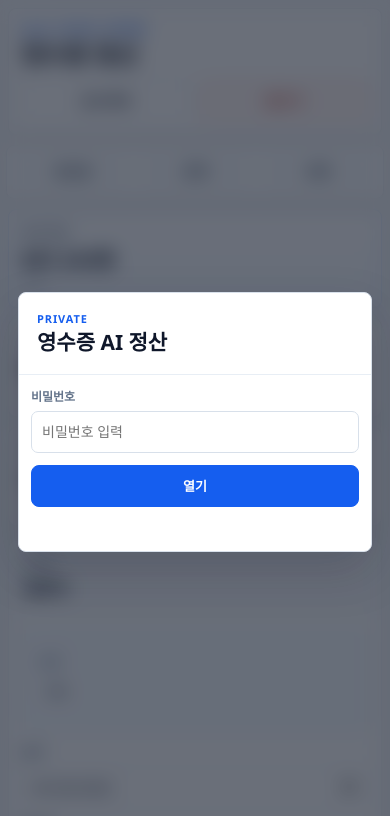
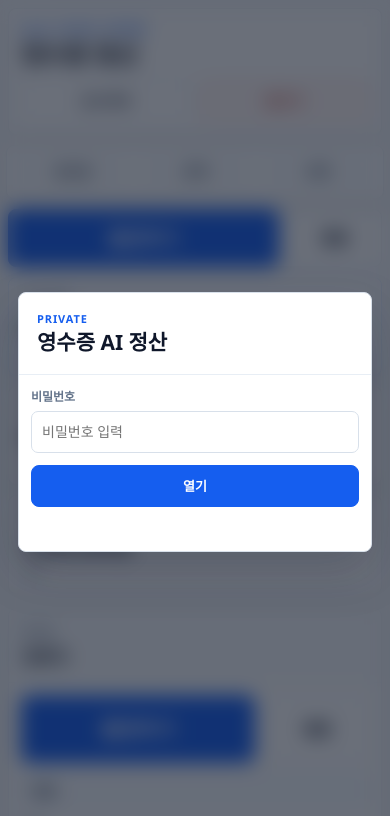
Before and after one commit to fogodoeo/slash-boss-timer, a website: page slash-check-app/travel.html in a window 390 px wide. Shown: the top 816 px of the page. Drawn offline with Linux system fonts and the light colour scheme; a web font is replaced by a local one.

Commit message:
Add quick mobile receipt capture

```diff
--- a/slash-check-app/travel.html
+++ b/slash-check-app/travel.html
@@ -372,6 +372,59 @@
             overflow-wrap: anywhere;
         }
 
+        .mobileCapture {
+            display: none;
+        }
+
+        .captureBox {
+            display: grid;
+            gap: 10px;
+        }
+
+        .captureActions {
+            display: grid;
+            grid-template-columns: minmax(0, 1fr) minmax(104px, .34fr);
+            gap: 10px;
+        }
+
+        .captureButton,
+        .captureSecondary {
+            display: inline-flex;
+            min-height: 68px;
+            align-items: center;
+            justify-content: center;
+            border-radius: 8px;
+            font-weight: 950;
+            cursor: pointer;
+            text-align: center;
+        }
+
+        .captureButton {
+            border: 1px solid var(--blue);
+            background: var(--blue);
+            color: #fff;
+            font-size: 20px;
+        }
+
+        .captureSecondary {
+            border: 1px solid var(--line);
+            background: #fff;
+            color: var(--text);
+            font-size: 15px;
+        }
+
+        .captureFile {
+            min-height: 34px;
+            border: 1px dashed #b8c7dc;
+            border-radius: 8px;
+            padding: 7px 10px;
+            background: #f8fbff;
+            color: var(--text-soft);
+            font-size: 13px;
+            font-weight: 800;
+            overflow-wrap: anywhere;
+        }
+
         .travelForm .two {
             display: grid;
             grid-template-columns: repeat(2, minmax(0, 1fr));
@@ -722,6 +775,22 @@
                 margin-left: -2px;
                 margin-right: -2px;
             }
+
+            .mobileCapture {
+                display: grid;
+                grid-template-columns: minmax(0, 1fr) minmax(94px, .35fr);
+                gap: 8px;
+                margin-bottom: 10px;
+            }
+
+            .mobileCapture .captureButton,
+            .mobileCapture .captureSecondary {
+                min-height: 58px;
+            }
+
+            .mobileCapture .captureButton {
+                font-size: 19px;
+            }
         }
     </style>
 </head>
@@ -761,6 +830,11 @@
             <a href="#ledgerPanel">내역</a>
         </nav>
 
+        <section class="mobileCapture" aria-label="빠른 영수증 추가">
+            <label class="captureButton" for="receiptCameraInput">촬영하기</label>
+            <label class="captureSecondary" for="receiptGalleryInput">앨범</label>
+        </section>
+
         <section class="travelGrid" aria-label="정산 요약">
             <article class="travelMetric primaryMetric">
                 <span>남은 예산</span>
@@ -794,11 +868,15 @@
                     <span id="saveStatus" class="statusLine"></span>
                 </div>
                 <form id="expenseForm" class="travelForm">
-                    <label class="fileDrop" for="receiptInput">
-                        <span class="fileDropTitle">사진</span>
-                        <span id="receiptFileName" class="fileDropName">없음</span>
-                        <input id="receiptInput" type="file" accept="image/jpeg,image/png,image/webp" capture="environment" required>
-                    </label>
+                    <div class="captureBox">
+                        <div class="captureActions">
+                            <label class="captureButton" for="receiptCameraInput">촬영하기</label>
+                            <label class="captureSecondary" for="receiptGalleryInput">앨범</label>
+                        </div>
+                        <div id="receiptFileName" class="captureFile">없음</div>
+                        <input id="receiptCameraInput" type="file" accept="image/jpeg,image/png,image/webp" capture="environment">
+                        <input id="receiptGalleryInput" type="file" accept="image/jpeg,image/png,image/webp">
+                    </div>
                     <img id="photoPreview" class="photoPreview" alt="영수증 미리보기">
 
                     <div class="two">
--- a/slash-check-app/travel.js
+++ b/slash-check-app/travel.js
@@ -14,11 +14,13 @@
     const travelList = document.querySelector('#travelList');
     const rateInput = document.querySelector('#rateInput');
     const saveStatus = document.querySelector('#saveStatus');
-    const receiptInput = document.querySelector('#receiptInput');
+    const receiptCameraInput = document.querySelector('#receiptCameraInput');
+    const receiptGalleryInput = document.querySelector('#receiptGalleryInput');
     const photoPreview = document.querySelector('#photoPreview');
     const receiptFileName = document.querySelector('#receiptFileName');
     const walletList = document.querySelector('#walletList');
     const walletStatus = document.querySelector('#walletStatus');
+    const receiptInputs = [receiptCameraInput, receiptGalleryInput].filter(Boolean);
 
     let pin = sessionStorage.getItem(PIN_KEY) || '';
     let receiptDataUrl = '';
@@ -429,6 +431,9 @@
         document.querySelector('#payerInput').value = '공금';
         receiptDataUrl = '';
         receiptFileName.textContent = '없음';
+        receiptInputs.forEach((input) => {
+            input.value = '';
+        });
         photoPreview.removeAttribute('src');
         photoPreview.classList.remove('show');
     }
@@ -479,20 +484,7 @@
         return rows.map((row) => row.map((cell) => `"${String(cell ?? '').replace(/"/g, '""')}"`).join(',')).join('\n');
     }
 
-    pinForm.addEventListener('submit', async (event) => {
-        event.preventDefault();
-        setPinStatus('확인 중...');
-        try {
-            await unlock(pinInput.value);
-            setPinStatus('');
-        } catch (err) {
-            sessionStorage.removeItem(PIN_KEY);
-            setPinStatus(err.message, 'error');
-        }
-    });
-
-    expenseForm.addEventListener('submit', async (event) => {
-        event.preventDefault();
+    async function submitReceipt() {
         const payload = formPayload();
         if (!payload.receiptImage) {
             showStatus('사진 필요', 'error');
@@ -511,6 +503,48 @@
         } catch (err) {
             showStatus(err.message, 'error');
         }
+    }
+
+    async function handleReceiptFile(input) {
+        const file = input.files?.[0];
+        if (!file) {
+            receiptDataUrl = '';
+            receiptFileName.textContent = '없음';
+            photoPreview.classList.remove('show');
+            return;
+        }
+        try {
+            showStatus('준비 중');
+            receiptDataUrl = await compressImage(file);
+            receiptFileName.textContent = file.name || '선택됨';
+            photoPreview.src = receiptDataUrl;
+            photoPreview.classList.add('show');
+            await submitReceipt();
+        } catch (err) {
+            receiptDataUrl = '';
+            receiptFileName.textContent = '없음';
+            receiptInputs.forEach((item) => {
+                item.value = '';
+            });
+            showStatus(err.message, 'error');
+        }
+    }
+
+    pinForm.addEventListener('submit', async (event) => {
+        event.preventDefault();
+        setPinStatus('확인 중...');
+        try {
+            await unlock(pinInput.value);
+            setPinStatus('');
+        } catch (err) {
+            sessionStorage.removeItem(PIN_KEY);
+            setPinStatus(err.message, 'error');
+        }
+    });
+
+    expenseForm.addEventListener('submit', async (event) => {
+        event.preventDefault();
+        await submitReceipt();
     });
 
     quickManualForm.addEventListener('submit', async (event) => {
@@ -559,27 +593,8 @@
         }
     });
 
-    receiptInput.addEventListener('change', async () => {
-        const file = receiptInput.files?.[0];
-        if (!file) {
-            receiptDataUrl = '';
-            receiptFileName.textContent = '없음';
-            photoPreview.classList.remove('show');
-            return;
-        }
-        try {
-            showStatus('준비 중');
-            receiptDataUrl = await compressImage(file);
-            receiptFileName.textContent = file.name || '선택됨';
-            photoPreview.src = receiptDataUrl;
-            photoPreview.classList.add('show');
-            showStatus('준비됨');
-        } catch (err) {
-            receiptDataUrl = '';
-            receiptFileName.textContent = '없음';
-            receiptInput.value = '';
-            showStatus(err.message, 'error');
-        }
+    receiptInputs.forEach((input) => {
+        input.addEventListener('change', () => handleReceiptFile(input));
     });
 
     walletList.addEventListener('click', async (event) => {
```
